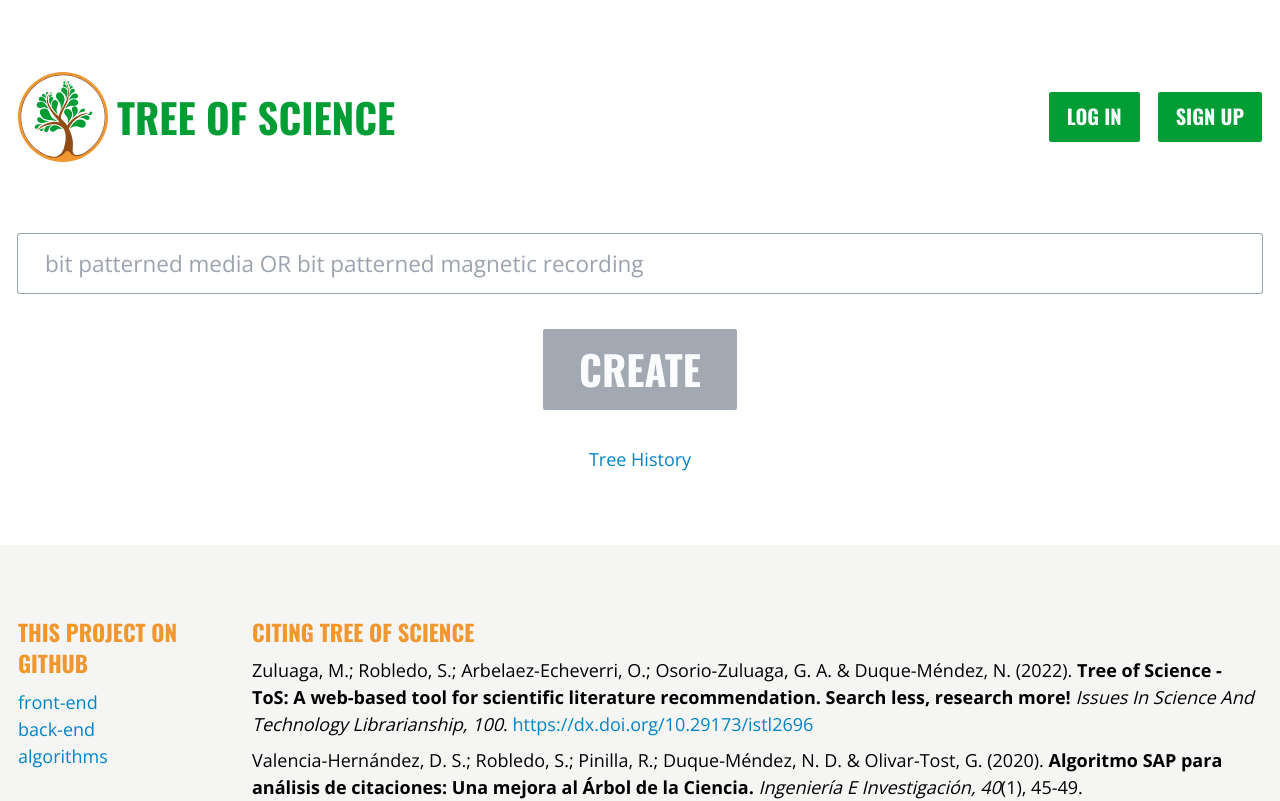
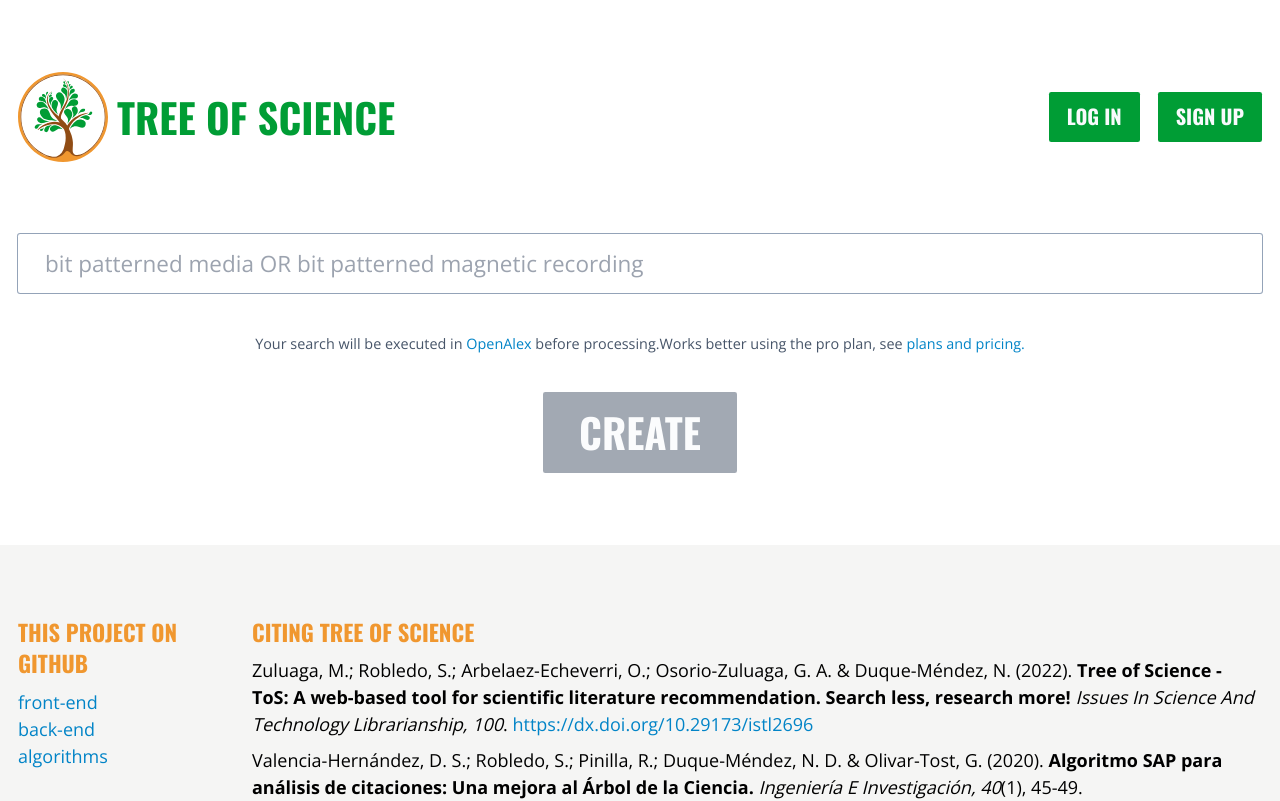
Before and after one commit to coreofscience/tos.coreofscience.org, a React (Vite) app: page /tos/new in a window 1280 px wide. Shown: the top 801 px of the page. Built offline with nearby package versions, Linux system fonts and the light colour scheme; no server answers.

Commit message:
Center the app layout

```diff
--- a/src/components/layout/AppLayout.tsx
+++ b/src/components/layout/AppLayout.tsx
@@ -1,3 +1,4 @@
+import cn from "../../utils/cn";
 import Footer from "./Footer";
 import Header from "./Header";
 import { FC, ReactNode } from "react";
@@ -10,14 +11,14 @@
 const AppLayout: FC<Props> = ({ children }: Props) => {
   const location = useLocation();
   return (
-    <div className="grid-rows-[auto 1fr auto] mt-4 grid h-full gap-4 md:mt-16 md:gap-16">
+    <div className="grid-rows-[auto_1fr_auto] mt-4 grid min-h-dvh gap-4 md:mt-16 md:gap-16">
       <header>
         <div className="container">
           <Header />
         </div>
       </header>
-      <main>
-        <div className={location.pathname !== "/" ? "container" : ""}>
+      <main className="grid place-items-center">
+        <div className={cn({ container: location.pathname !== "/" })}>
           {children}
         </div>
       </main>
--- a/src/components/pages/home/Pricing.tsx
+++ b/src/components/pages/home/Pricing.tsx
@@ -5,11 +5,13 @@
 const includedFeaturesForBasic: string[] = [
   "Up to 10 megabyte file sizes",
   "History of last 3 searches",
+  "Basic search with OpenAlex",
 ];
 
 const includedFeaturesForPro: string[] = [
   "Up to 100 megabyte file sizes",
   "Unlimited history",
+  "Advanced OpenAlex search",
 ];
 
 const includedFeaturesForConcierge: string[] = [
--- a/src/components/upload/Tos/New.tsx
+++ b/src/components/upload/Tos/New.tsx
@@ -41,6 +41,29 @@
           onChange={(e) => setSearch(e.target.value)}
           disabled={isPending}
         ></input>
+        <p className="text-center">
+          <small className="text-slate-600">
+            Your search will be executed in{" "}
+            <Button variant="link" size="link" asChild>
+              <a
+                href="https://openalex.org/"
+                target="_blank"
+                rel="noopener noreferrer"
+              >
+                OpenAlex
+              </a>
+            </Button>{" "}
+            before processing.
+          </small>
+          {(!user || user.plan !== "pro") && (
+            <small className="text-slate-600">
+              Works better using the pro plan, see{" "}
+              <Button variant="link" size="link" asChild>
+                <Link to="/pricing">plans and pricing.</Link>
+              </Button>
+            </small>
+          )}
+        </p>
         <div className="flex flex-row items-center justify-center">
           <Button
             className="uppercase"
@@ -52,11 +75,13 @@
           </Button>
         </div>
       </form>
-      <div className="flex flex-row items-center justify-center">
-        <Button variant="link" size="link" asChild>
-          <Link to="/history">Tree History</Link>
-        </Button>
-      </div>
+      {user && (
+        <div className="flex flex-row items-center justify-center">
+          <Button variant="link" size="link" asChild>
+            <Link to="/history">Tree History</Link>
+          </Button>
+        </div>
+      )}
     </div>
   );
 };
--- a/src/components/upload/Tos/index.tsx
+++ b/src/components/upload/Tos/index.tsx
@@ -124,11 +124,13 @@
       {isError && (
         <div className="error">There was an error creating the your tree.</div>
       )}
-      <div>
-        <Button variant="link" size="link" asChild>
-          <Link to="/history">Tree history</Link>
-        </Button>
-      </div>
+      {user && (
+        <div>
+          <Button variant="link" size="link" asChild>
+            <Link to="/history">Tree history</Link>
+          </Button>
+        </div>
+      )}
     </div>
   );
 };
```
